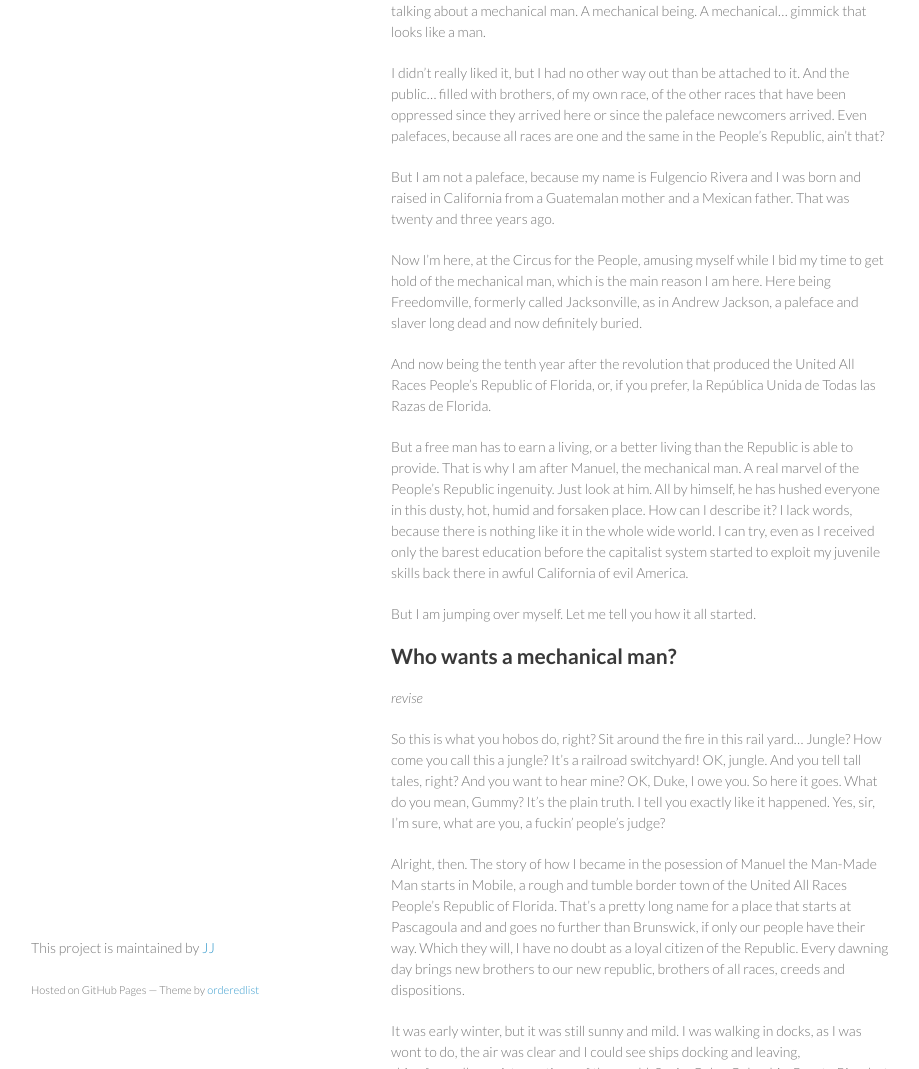
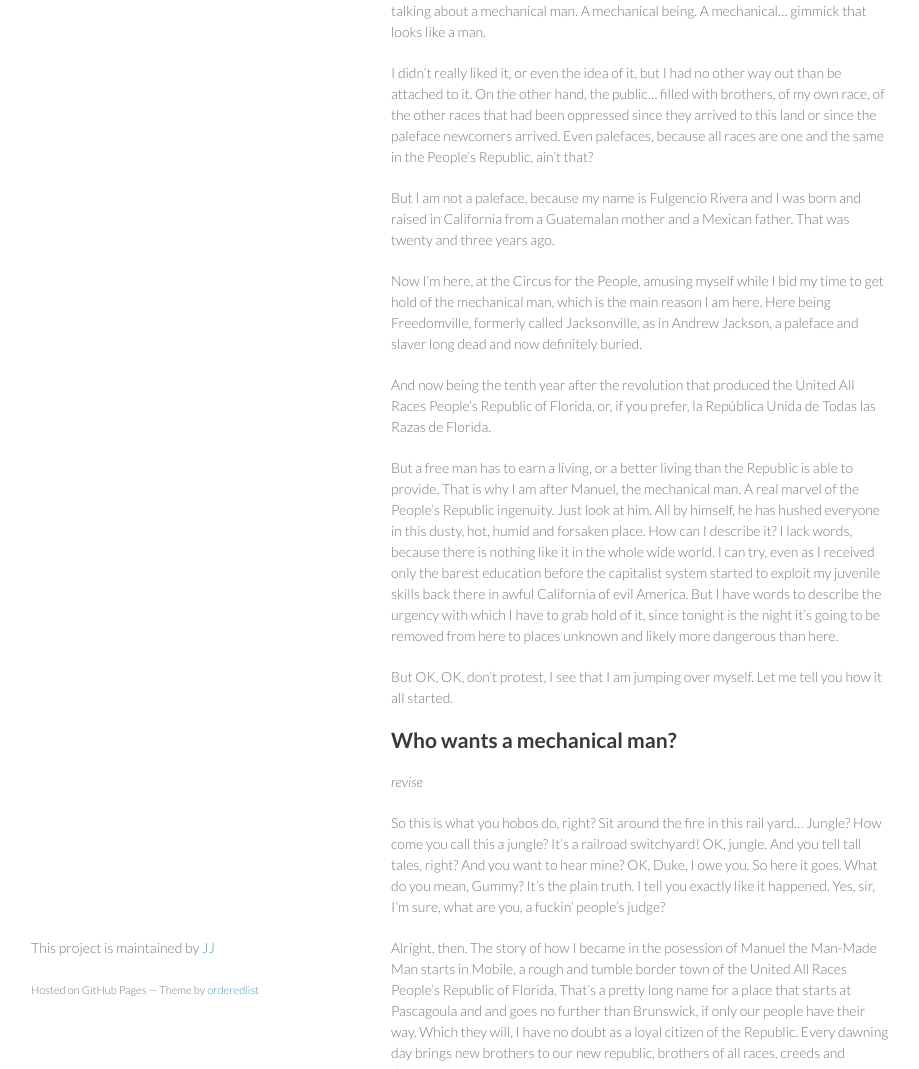
Before and after one commit to JJ/hoborg, a Jekyll site: the page built from text/text.md, in a window 1280 px wide and 1400 px high. Shown: the part 331-1400 px from the top of the window, without its empty margins (179-1098 px from the left). Built offline with Jekyll 4.4.1, drawn with Linux system fonts in a browser that asks for light colours.

Commit message:
Sync text/text.md from master to gh-pages

```diff
--- a/text/text.md
+++ b/text/text.md
@@ -22,10 +22,12 @@ And I'm using *he* liberally here, since I'm talking about a
 mechanical man. A mechanical being. A mechanical... gimmick that looks
 like a man.
 
-I didn't really liked it, but I had no other way out than be attached to it. And the public... filled with brothers, of my own race, of the other
-races that have been oppressed since they arrived here or since the
-paleface newcomers arrived. Even palefaces, because all races are one and the same in the People's
-Republic, ain't that?
+I didn't really liked it, or even the idea of it, but I had no other
+way out than be attached to it. On the other hand, the
+public... filled with brothers, of my own race, of the other races
+that had been oppressed since they arrived to this land or since the
+paleface newcomers arrived. Even palefaces, because all races are one
+and the same in the People's Republic, ain't that?
 
 But I am not a paleface, because my name is Fulgencio
 Rivera and  I was born and raised in California from a Guatemalan mother and
@@ -47,9 +49,14 @@ this dusty, hot, humid and forsaken place. How can I describe it? I
 lack words, because there is nothing like it in the whole wide
 world. I can try, even as I received only the barest education before
 the capitalist system started to exploit my juvenile skills back there
-in awful California of evil America.
-
-But I am jumping over myself. Let me tell you how it all started.
+in awful California of evil America. But I have words to describe the
+urgency with which I have to grab hold of it, since tonight is the
+night it's going to be removed from here to places unknown and likely
+more dangerous than here.
+
+But OK, OK, don't protest, I see that I am jumping over myself. Let me
+tell you how it all started.
+
 
 Who wants a mechanical man?
 -------------------------------------------
```
